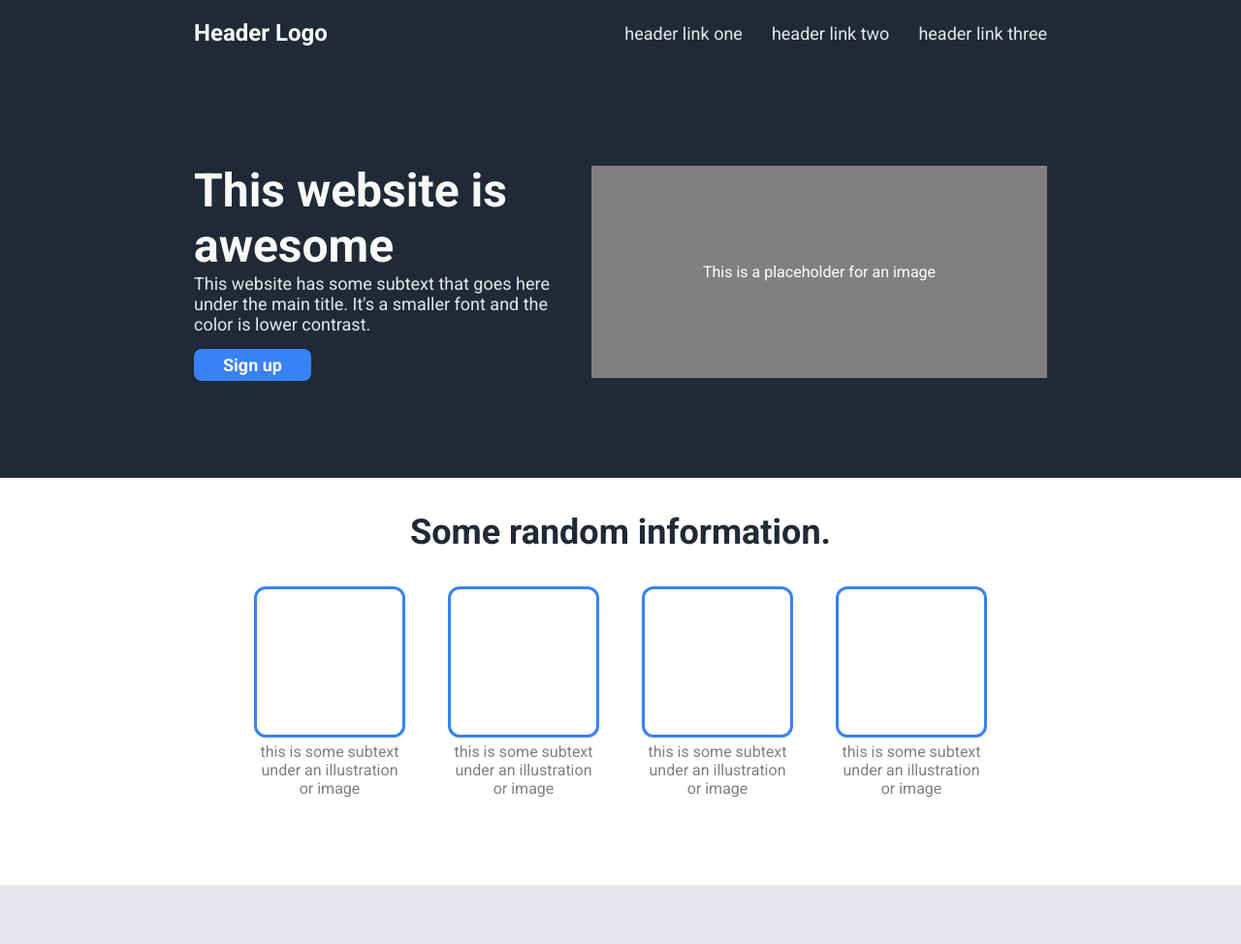
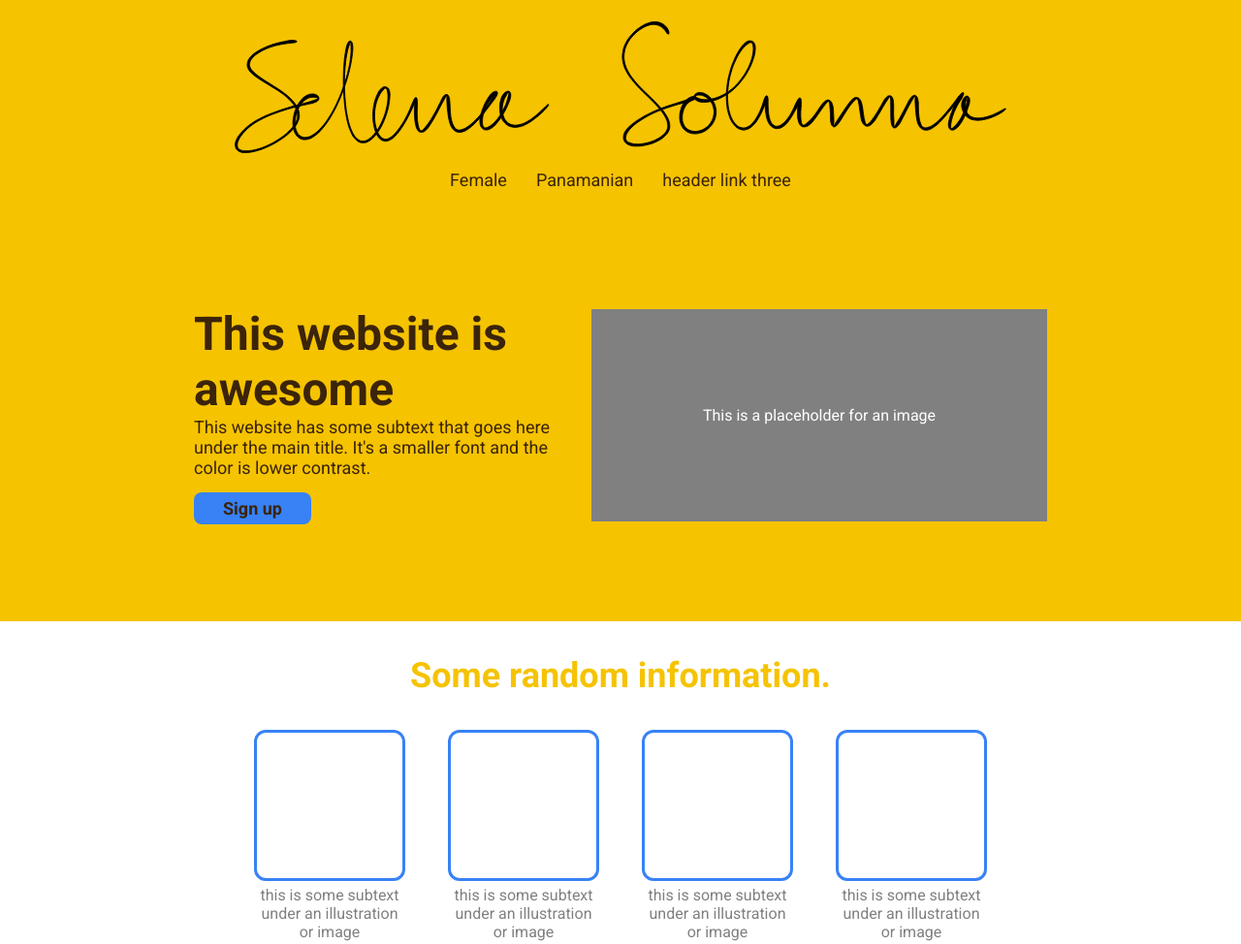
Before and after one commit to ssolunna/landing-page, a plain HTML site: page index.html in a window 1280 px wide. Shown: the top 974 px of the page at 97% size. Drawn offline with Linux system fonts and the light colour scheme.

Commit message:
Add new files and personalize the header

```diff
--- a/index.html
+++ b/index.html
@@ -9,14 +9,15 @@
   </head>
   <body>
     <!-- Header -->
-    <div class="header">
-      <div class="header-logo">Header Logo</div>
+    <header>
+      <!-- <div class="name">Selena Solunna</div> -->
+      <img class="name" src="misc/selena-solunna.svg" alt="Selena Solunna">
       <ul class="links">
-        <li><a href="">header link one</a></li>
-        <li><a href="">header link two</a></li>
+        <li><a href="">Female</a></li>
+        <li><a href="">Panamanian</a></li>
         <li><a href="">header link three</a></li>
       </ul>
-    </div>
+    </header>
     <!-- Hero section -->
     <div class="hero">
       <div class="title">
--- a/style.css
+++ b/style.css
@@ -1,6 +1,11 @@
 /* style.css */
 
 @import url('https://fonts.googleapis.com/css2?family=Roboto:wght@100;400;700&display=swap');
+
+@font-face {
+  font-family: Wondertype;
+  src: url('fonts/WonderType-Regular.otf');
+}
 
 body {
   font-family: Roboto, sans-serif;
@@ -19,30 +24,36 @@ ul {
   gap: 30px;
 }
 
+
 a {
   text-decoration: none;
   font-size: 18px;
-  color: #E5E7EB;
+  color: #3b2409;
 }
 
 /* Header */
-.header {
-  background-color: #1f2937;
+header {
+  background-color: #f5c300;
   padding: 20px 200px;
   display: flex;
-  justify-content: space-between;
+  flex-direction: column;
+  justify-content: center;
   align-items: center;
+  gap: 15px;
 }
 
-.header-logo {
+header .name {
+  width: 800px;
+  height: auto;
+  /* font-family: WonderType, Roboto, sans-serif;
   font-size: 24px;
-  color: #F9FAF8;
-  font-weight: 700;
+  color: #3b2409;
+  font-weight: 700; */
 }
 
 /* Hero section */
 .hero {
-  background-color: #1f2937;
+  background-color: #f5c300;
   padding: 100px 200px;
   display: flex;
   align-items: center;
@@ -58,14 +69,14 @@ a {
 }
 
 .title :nth-of-type(1) {
-  color: #F9FAF8;
+  color: #3b2409;
   font-weight: 700;
   font-size: 48px;
 }
 
 .title :nth-of-type(2) {
   font-size: 18px;
-  color: #E5E7EB;
+  color: #3b2409;
 }
 
 .hero button.signup {
@@ -99,7 +110,7 @@ a {
 }
 
 .info .random-text {
-  color: #1f2937;
+  color: #f5c300;
   font-size: 36px;
   font-weight: 700;
   padding-bottom: 35px;
@@ -135,7 +146,7 @@ a {
 
 /* Quote section */
 .quote {
-  background-color: #E5E7EB;
+  background-color: #3b2409;
   display: flex;
   flex-direction: column;
   justify-content: center;
@@ -145,13 +156,13 @@ a {
 }
 
 .quote .text {
-  color: #1f2937;
+  color: #f5c300;
   font-size: 36px;
   font-weight: 100;
 }
 
 .quote .author {
-  color: #1f2937;
+  color: #f5c300;
   font-weight: 700;
   font-size: 22px;
   align-self: flex-end;
@@ -188,8 +199,8 @@ a {
 
 /* Footer */
 .footer {
-  background-color: #1f2937;
-  color: #E5E7EB;
+  background-color: #f5c300;
+  color: #3b2409;
   text-align: center;
   padding: 35px 200px;
 }
```
Also changed, not shown: fonts/WonderType-Regular.otf (added), misc/selena-solunna.svg (added).
